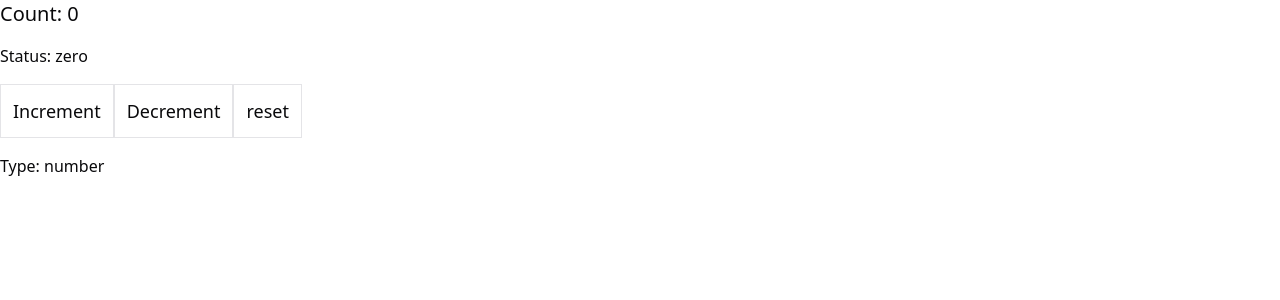
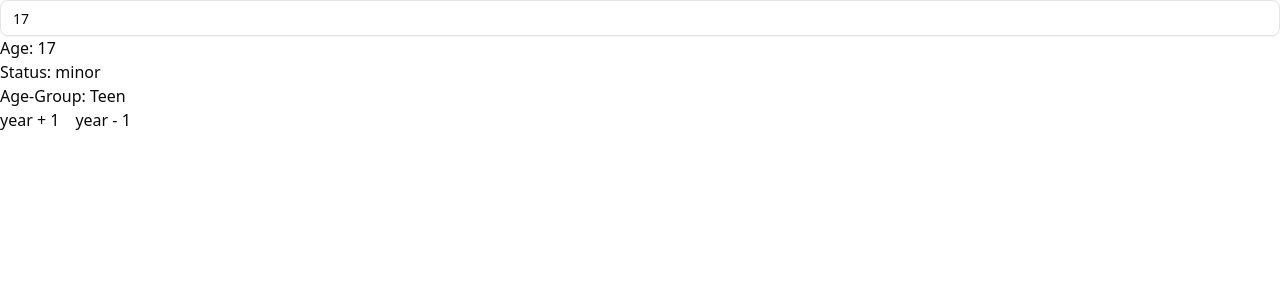
Before and after one commit to yashsarvaiya1/learn-nextjs, a Next.js app: page /usestate/numbers in a window 1280 px wide. Shown: the top 300 px of the page. Built offline with nearby package versions, Linux system fonts and the light colour scheme.

Commit message:
[IMP] numbers: age calculator with useState

```diff
--- a/app/usestate/numbers/page.tsx
+++ b/app/usestate/numbers/page.tsx
@@ -1,8 +1,9 @@
+import AgeComponent from '@/components/usestate/numbers/AgeComponent';
 import CounterComponent from '../../../components/usestate/numbers/counterComponent';
 export default function NumberPage(){
     return (
         <>
-            <CounterComponent/>
+            <AgeComponent/>
         </>
     )
 }
--- /dev/null
+++ b/components/usestate/numbers/AgeComponent.tsx
@@ -0,0 +1,37 @@
+'use client'
+import { Input } from "@/components/ui/input"
+import { useState } from "react"
+
+export default function AgeComponent(){
+    const [age,setAge] = useState(17)
+
+    const status = age>=18 ? 'adult' : 'minor'
+
+    let agegroup = ''
+    if(age <= 12) agegroup = 'Child'
+    else if (age<= 17) agegroup = 'Teen'
+    else if (age <= 64) agegroup = 'Adult'
+    else agegroup = 'Senior'
+
+    return(
+        <div className="flex-col gap-4">
+            <div className="flex-col gap-2">
+                <Input type="number" value={age} onChange={(e)=> setAge(Number(e.target.value))}/>
+                <p>
+                    Age: {age}
+                </p>
+                <p>
+                    Status: {status}
+                </p>
+                <p>
+                    Age-Group: {agegroup}
+                </p>
+                {status === 'adult' && <p> Only Adult will be able to see this message</p>}
+            </div>
+            <div className="flex gap-4">
+                <button onClick={()=>setAge(a=>a+1)}>year + 1</button>
+                <button onClick={()=> {if(age>1) setAge(a=>a-1)}}>year - 1</button>
+            </div>
+        </div>
+    )
+}
```
